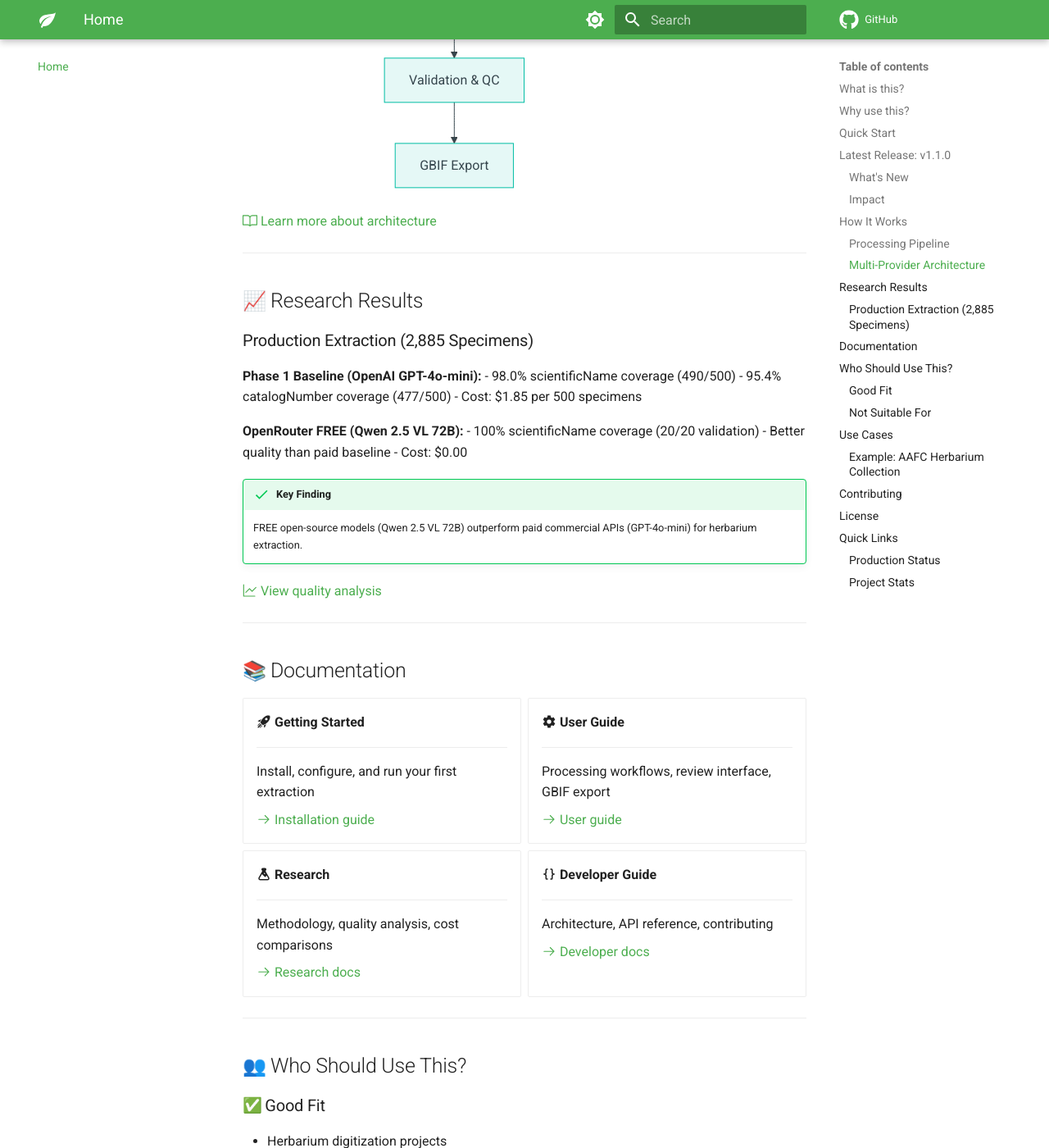
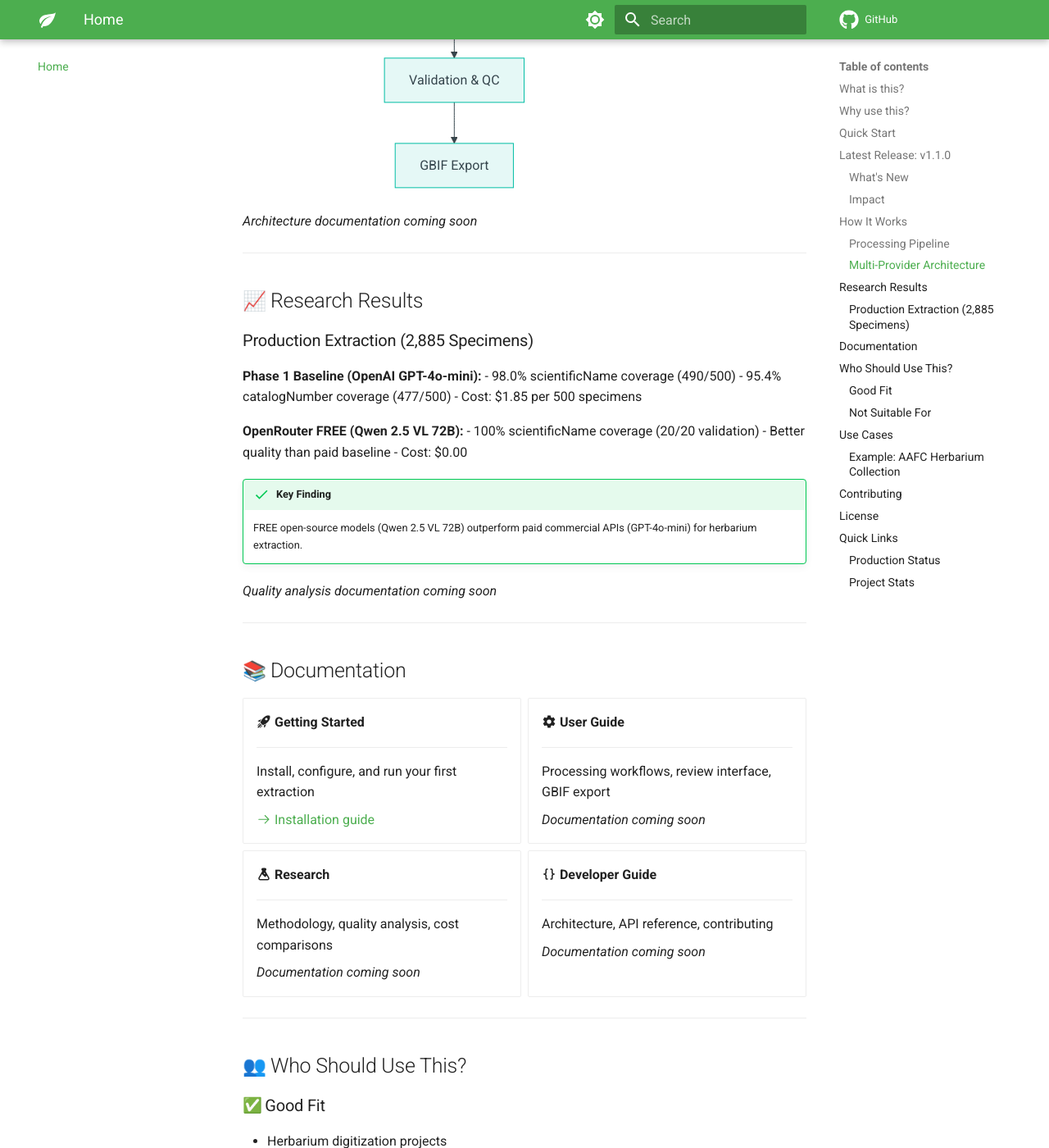
Before and after one commit to devvyn/aafc-herbarium-dwc-extraction-2025, an MkDocs documentation site: the page built from docs/index.md, in a window 1280 px wide and 1400 px high, scrolled down 3233 px. Shown: the whole window at 82% size. Built offline with MkDocs 1.6.1 and Material for MkDocs 9.7.7, drawn with Linux system fonts in a browser that asks for light colours; emoji names are drawn with the system emoji font; comment, search, counter and statistics services are not loaded; the version menu is left out; part of the change alters nothing that is shown; some of the changed text lies outside the part shown.

Commit message:
🔧 Fix broken documentation links
- Clean up navigation to only show existing pages
- Replace broken internal links with GitHub links or "coming soon"
- Remove 90s "under construction" vibes

Navigation now shows only:
- Home
- Getting Started -> Installation

All other sections will be added as content is migrated.

🤖 Generated with Claude Code
https://claude.com/claude-code

Co-Authored-By: Claude <noreply@anthropic.com>

````diff
--- a/docs/index.md
+++ b/docs/index.md
@@ -103,7 +103,7 @@ python scripts/export_dwc_archive.py --input results/ --output dwc-archive/
 | OpenAI GPT-4o-mini | 98% | $10.55 | Baseline |
 | **OpenRouter FREE** | **100%** | **$0.00** | **Winner** :trophy: |
 
-[:octicons-tag-24: View release notes](about/changelog.md)
+[:octicons-tag-24: View release notes](https://github.com/devvyn/aafc-herbarium-dwc-extraction-2025/blob/main/CHANGELOG.md)
 
 ---
 
@@ -148,7 +148,7 @@ graph TD
     G --> H[GBIF Export]
 ```
 
-[:octicons-book-24: Learn more about architecture](developer-guide/architecture.md)
+_Architecture documentation coming soon_
 
 ---
 
@@ -169,7 +169,7 @@ graph TD
 !!! success "Key Finding"
     FREE open-source models (Qwen 2.5 VL 72B) outperform paid commercial APIs (GPT-4o-mini) for herbarium extraction.
 
-[:octicons-graph-24: View quality analysis](research/quality.md)
+_Quality analysis documentation coming soon_
 
 ---
 
@@ -191,7 +191,7 @@ graph TD
 
     Processing workflows, review interface, GBIF export
 
-    [:octicons-arrow-right-24: User guide](user-guide/workflow.md)
+    _Documentation coming soon_
 
 -   :material-flask: __Research__
 
@@ -199,7 +199,7 @@ graph TD
 
     Methodology, quality analysis, cost comparisons
 
-    [:octicons-arrow-right-24: Research docs](research/methodology.md)
+    _Documentation coming soon_
 
 -   :material-code-braces: __Developer Guide__
 
@@ -207,7 +207,7 @@ graph TD
 
     Architecture, API reference, contributing
 
-    [:octicons-arrow-right-24: Developer docs](developer-guide/architecture.md)
+    _Documentation coming soon_
 
 </div>
 
@@ -245,7 +245,7 @@ graph TD
 - Complete provenance for scientific publication
 - Ready for Canadensys IPT upload
 
-[:octicons-arrow-right-24: View case study](research/methodology.md#aafc-use-case)
+_Case study documentation coming soon_
 
 ---
 
@@ -258,7 +258,7 @@ We welcome contributions! This project demonstrates:
 - Zero-cost production workflows
 - Institutional digitization at scale
 
-[:octicons-git-pull-request-24: Contributing guide](developer-guide/contributing.md)
+[:octicons-git-pull-request-24: Contributing guide](https://github.com/devvyn/aafc-herbarium-dwc-extraction-2025/blob/main/CONTRIBUTING.md)
 
 ---
 
@@ -266,7 +266,7 @@ We welcome contributions! This project demonstrates:
 
 MIT License - Free for research, commercial, and institutional use
 
-[:octicons-law-24: View license](about/license.md)
+[:octicons-law-24: View license](https://github.com/devvyn/aafc-herbarium-dwc-extraction-2025/blob/main/LICENSE)
 
 ---
 
@@ -274,7 +274,7 @@ MIT License - Free for research, commercial, and institutional use
 
 - [:material-github: GitHub Repository](https://github.com/devvyn/aafc-herbarium-dwc-extraction-2025)
 - [:material-bug: Report Issues](https://github.com/devvyn/aafc-herbarium-dwc-extraction-2025/issues)
-- [:material-notebook: Changelog](about/changelog.md)
+- [:material-notebook: Changelog](https://github.com/devvyn/aafc-herbarium-dwc-extraction-2025/blob/main/CHANGELOG.md)
 - [:material-account-group: TDWG Darwin Core](https://dwc.tdwg.org/)
 - [:material-earth: GBIF](https://www.gbif.org)
 
--- a/mkdocs.yml
+++ b/mkdocs.yml
@@ -40,29 +40,6 @@ nav:
   - Home: index.md
   - Getting Started:
     - Installation: getting-started/installation.md
-    - Quick Start: getting-started/quick-start.md
-    - Configuration: getting-started/configuration.md
-  - User Guide:
-    - Processing Workflow: user-guide/workflow.md
-    - Review Interface: user-guide/review.md
-    - Export to GBIF: user-guide/export.md
-    - Multi-Provider Options: user-guide/providers.md
-  - Research:
-    - Methodology: research/methodology.md
-    - Quality Analysis: research/quality.md
-    - Multi-Provider Comparison: research/providers-comparison.md
-    - Cost Effectiveness: research/cost-effectiveness.md
-  - Developer Guide:
-    - Architecture: developer-guide/architecture.md
-    - API Reference: developer-guide/api.md
-    - Contributing: developer-guide/contributing.md
-    - Testing: developer-guide/testing.md
-  - Patterns:
-    - Scientific Provenance: patterns/provenance.md
-    - Version Consistency: patterns/version-consistency.md
-  - About:
-    - Release Notes: about/changelog.md
-    - License: about/license.md
 
 markdown_extensions:
   - pymdownx.highlight:
````
